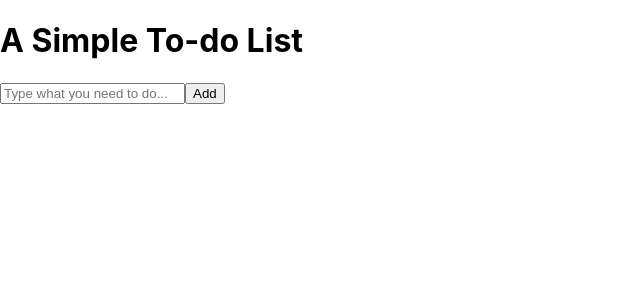
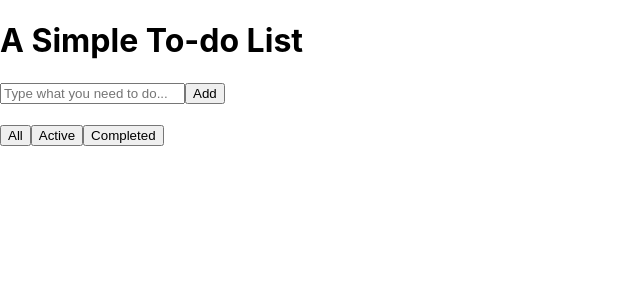
Before and after one commit to destroyer443/LearningCode, a React (Create React App) app: page / in a window 1280 px wide. Shown: the top 300 px of the page, without its empty margins (0-640 px from the left). Built offline with nearby package versions, Linux system fonts and the light colour scheme.

Commit message:
Added Filter feature

```diff
--- a/src/App.js
+++ b/src/App.js
@@ -66,13 +66,7 @@ class ToDoTable extends React.Component {
         </td>
         <td>
           <button
-            onClick={() =>
-              this.props.save(
-                this.props.id,
-                this.props.newName,
-                this.props.exitEditMode
-              )
-            }
+            onClick={() => this.props.save(this.props.id, this.props.newName)}
           >
             Save
           </button>
@@ -110,6 +104,20 @@ class InputBar extends React.Component {
   }
 }
 
+class FilterButton extends React.Component {
+  render() {
+    return (
+      <button
+        type="button"
+        onClick={() => this.props.handleFilter(this.props.name)}
+        aria-pressed={this.props.isPressed}
+      >
+        {this.props.name}
+      </button>
+    );
+  }
+}
+
 class ToDoList extends React.Component {
   constructor(props) {
     super(props);
@@ -119,6 +127,7 @@ class ToDoList extends React.Component {
       toDoCounter: toDoCounter,
       toDo: "",
       newName: "",
+      filter: "All",
     };
 
     this.add = this.add.bind(this);
@@ -128,6 +137,7 @@ class ToDoList extends React.Component {
     this.handleChange = this.handleChange.bind(this);
     this.handleChecked = this.handleChecked.bind(this);
     this.handleEdit = this.handleEdit.bind(this);
+    this.handleFilter = this.handleFilter.bind(this);
   }
 
   handleChange(toDo) {
@@ -162,6 +172,12 @@ class ToDoList extends React.Component {
         console.log(this.state.newName);
       }
     );
+  }
+
+  handleFilter(name) {
+    this.setState({
+      filter: name,
+    });
   }
 
   add() {
@@ -238,6 +254,20 @@ class ToDoList extends React.Component {
   }
 
   render() {
+    const filterMap = {
+      All: () => true,
+      Active: (todos) => !todos.completed,
+      Completed: (todos) => todos.completed,
+    };
+    const filterName = Object.keys(filterMap);
+    const filterList = filterName.map((name) => (
+      <FilterButton
+        key={name}
+        name={name}
+        handleFilter={this.handleFilter}
+        isPressed={name === this.state.filter}
+      />
+    ));
     return (
       <div>
         <h1>A Simple To-do List</h1>
@@ -246,11 +276,14 @@ class ToDoList extends React.Component {
           <button onClick={this.add}>Add</button>
         </div>
         <br />
+        <div>{filterList}</div>
         <br />
         <div>
           <table>
             <tbody>
-              {this.state.list.map((todos, index) => (
+              {this.state.list
+                .filter(filterMap[this.state.filter])
+                .map((todos, index) => (
                   <ToDoTable
                     key={todos.id}
                     id={todos.id}
```
Lines whose indentation alone changed are shown as unchanged.
